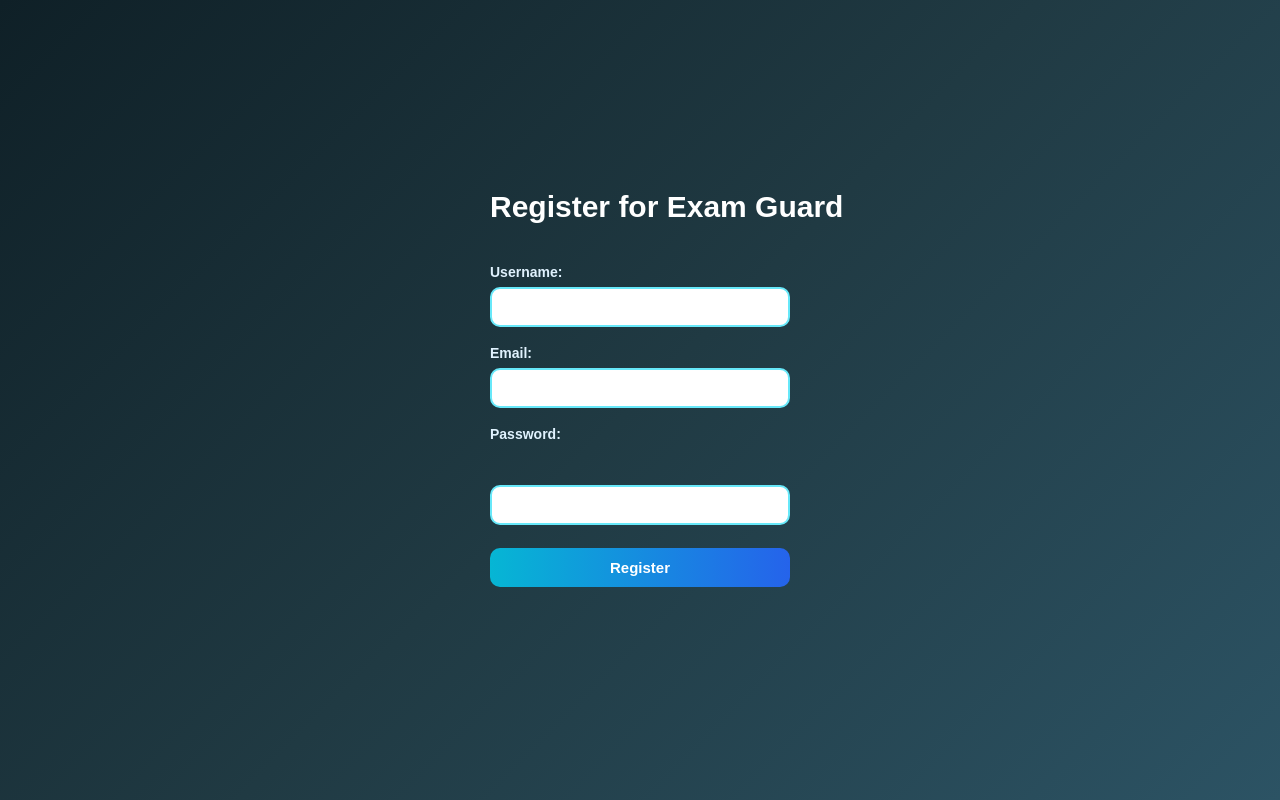
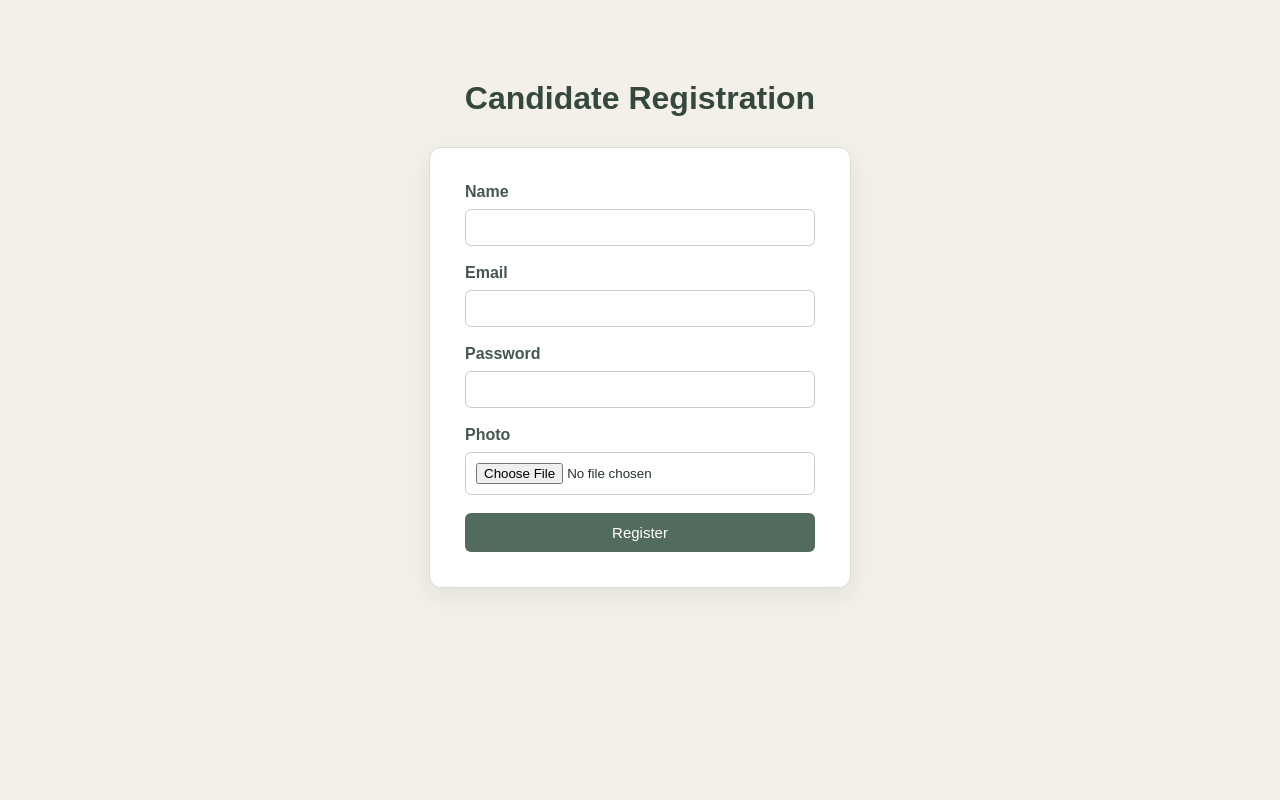
Before and after one commit to spurthisri-s/ExamGuard, a Flask app: page /register in a window 1280 px wide. Run offline with Flask 3, Linux system fonts and the light colour scheme.

Commit message:
photoupload success

```diff
--- a/app.py
+++ b/app.py
@@ -1,7 +1,16 @@
-from flask import Flask, request, render_template
+from flask import Flask, redirect, request, render_template, session, redirect
 from database import init_db, get_db
+from werkzeug.security import check_password_hash, generate_password_hash,check_password_hash
+from werkzeug.utils import secure_filename
+import os
 
 app = Flask(__name__)
+app.secret_key = "examguard_secret_key"
+upload_folder = "static/uploads"
+
+print(app.url_map)
+
+init_db()
 
 
 @app.route("/")
@@ -9,44 +18,42 @@ def home():
     return "Welcome to Exam Guard"
 
 
-#@app.route("/register", methods=["GET", "POST"])
-# def register():
-
-#     if request.method == "POST":
-#         name = request.form["name"]
-#         email = request.form["email"]
-#         password = request.form["password"]
-
-#         print("name:", name)
-#         print("email:", email)
-#         print("password:", password)
-
-#     return render_template("register.html")
-
-
 @app.route("/register", methods=["GET", "POST"])
 def register():
 
     if request.method == "POST":
+
         name = request.form["name"]
         email = request.form["email"]
         password = request.form["password"]
+        hashed_password = generate_password_hash(password)
+        print(f"Name: {name}, Email: {email}, Password: {hashed_password}")
+        photo= request.files.get("photo")
+
+        if not photo or photo.filename == "":
+            return "please select a photo"
+
+        os.makedirs(upload_folder, exist_ok=True)
+        filename=secure_filename(photo.filename)
+        photo_path=os.path.join(upload_folder, filename)
+        photo.save(photo_path)
 
         connection = get_db()
 
         connection.execute(
             """
             INSERT INTO candidates
-            (name, email, password)
-            VALUES (?, ?, ?)
+            (name, email, password, photo)
+            VALUES (?, ?, ?, ?)
             """,
-            (name, email, password)
+            (name, email, hashed_password, photo_path)
         )
 
         connection.commit()
         connection.close()
 
-        return "Registration successful"
+       # return "Registration successful"
+        return redirect("/login")
 
     return render_template("register.html")
 
@@ -65,21 +72,40 @@ def login():
             """
             SELECT *
             FROM candidates
-            WHERE email = ? AND password = ?
+            WHERE email = ?
             """,
-            (email, password)
+            (email,)
         ).fetchone()
 
         connection.close()
 
-        if candidate:
-            return "Login successful!"
+        if candidate and check_password_hash(candidate["password"], password):
+            session["candidate_id"] = candidate["id"]
+            return redirect("/dashboard")
 
         return "Invalid email or password"
 
     return render_template("login.html")
 
 
+@app.route("/dashboard")
+def dashboard():
+
+    if "candidate_id" not in session:
+        return "Please login first"
+
+    return render_template("dashboard.html")
+
+
+@app.route("/logout")
+def logout():
+
+    session.clear()
+    return redirect("/login")
+
+
+
+
 if __name__ == "__main__":
-    init_db()
+    print(app.url_map)
     app.run(debug=True)
--- a/database.py
+++ b/database.py
@@ -1,10 +1,11 @@
 #in database.py we write the code related to python and sqlite connection
 import sqlite3
 
-DB="database/examguard.db"
+DB = "database/examguard.db"
 
 def get_db():
     connection = sqlite3.connect(DB)
+    connection.row_factory = sqlite3.Row
     return connection
 
 
@@ -13,17 +14,11 @@ def init_db():
 
 
 
-    connection.execute( """
+    # connection.execute("""
+    #     ALTER TABLE candidates
+    #     ADD COLUMN photo TEXT
+    #     """)
 
-        create table if not exists candidates(
-            id integer  primary key AUTOINCREMENT,
-            name text not null,
-            email text unique not null,
-            password text not null
-        )
 
-    """
-
-    )
     connection.commit()
     connection.close()
--- a/static/style.css
+++ /dev/null
@@ -1,181 +0,0 @@
-/* Reset default styles */
-* {
-    margin: 0;
-    padding: 0;
-    box-sizing: border-box;
-    font-family: Arial, sans-serif;
-}
-
-
-/* Full page */
-body {
-    min-height: 100vh;
-
-    display: flex;
-    flex-direction: column;
-    align-items: center;
-
-    padding-top: 80px;
-
-    /* Changed color */
-    background: linear-gradient(135deg, #0f2027, #203a43, #2c5364);
-}
-
-
-/* Registration container */
-.register-container {
-    width: 360px;
-    max-width: 90%;
-
-    margin-top: 80px;
-
-    padding: 30px;
-
-    background: transparent;
-}
-
-
-/* Heading */
-.register-container h1 {
-    text-align: center;
-
-    /* Changed color */
-    color: #ffffff;
-
-    font-size: 30px;
-    font-weight: bold;
-
-    margin-bottom: 40px;
-
-    white-space: nowrap;
-}
-
-
-/* Form group */
-.form-group {
-    margin-bottom: 18px;
-}
-
-
-/* Username, Email and Password labels */
-label {
-    display: block;
-
-    margin-bottom: 7px;
-
-    font-size: 14px;
-    font-weight: bold;
-
-    /* Changed color */
-    color: #e0f2fe;
-}
-
-
-/* Input fields */
-input {
-    width: 100%;
-
-    padding: 10px 12px;
-
-    /* Changed border color */
-    border: 2px solid #67e8f9;
-
-    border-radius: 10px;
-
-    font-size: 14px;
-
-    background-color: #ffffff;
-
-    color: #1e293b;
-
-    transition: all 0.3s ease;
-}
-
-
-/* Placeholder color */
-input::placeholder {
-    color: #94a3b8;
-}
-
-
-/* Input hover */
-input:hover {
-    /* Changed color */
-    border-color: #22d3ee;
-}
-
-
-/* Input focus */
-input:focus {
-    outline: none;
-
-    /* Changed color */
-    border-color: #06b6d4;
-
-    box-shadow: 0 0 12px rgba(6, 182, 212, 0.35);
-
-    transform: scale(1.02);
-}
-
-
-/* Register button */
-.register-btn {
-    width: 100%;
-
-    padding: 11px;
-
-    margin-top: 5px;
-
-    border: none;
-    border-radius: 10px;
-
-    /* Changed button color */
-    background: linear-gradient(90deg, #06b6d4, #2563eb);
-
-    color: white;
-
-    font-size: 15px;
-    font-weight: bold;
-
-    cursor: pointer;
-
-    transition: all 0.3s ease;
-}
-
-
-/* Register button hover */
-.register-btn:hover {
-    transform: translateY(-3px);
-
-    /* Changed hover color */
-    background: linear-gradient(90deg, #2563eb, #06b6d4);
-
-    box-shadow: 0 8px 20px rgba(6, 182, 212, 0.4);
-}
-
-
-/* Register button click */
-.register-btn:active {
-    transform: scale(0.98);
-}
-
-
-/* Mobile responsive */
-@media (max-width: 500px) {
-
-    body {
-        padding-top: 40px;
-    }
-
-    .register-container {
-        width: 90%;
-        margin-top: 40px;
-        padding: 25px;
-    }
-
-    .register-container h1 {
-        font-size: 24px;
-        margin-bottom: 30px;
-        white-space: normal;
-    }
-}
--- a/templates/register.html
+++ b/templates/register.html
@@ -1,31 +1,117 @@
 <!DOCTYPE html>
-<html lang="en">
+<html>
+
 <head>
-    <meta charset="UTF-8">
-    <meta name="viewport" content="width=device-width, initial-scale=1.0">
-    <title>Exam Guard Registration</title>
+    <title>ExamGuard Registration</title>
 
-    <link rel="stylesheet"
-          href="{{ url_for('static', filename='style.css') }}">
+    <style>
+        body {
+            margin: 0;
+            font-family: Arial, sans-serif;
+            background: #f2f0e8;
+            color: #26332d;
+            text-align: center;
+        }
+
+        h1 {
+            margin-top: 80px;
+            color: #34483d;
+        }
+
+        form {
+            width: 350px;
+            margin: 30px auto;
+            padding: 35px;
+            background: #ffffff;
+            border: 1px solid #d9ddd5;
+            border-radius: 12px;
+            box-shadow: 0 8px 25px rgba(38, 51, 45, 0.08);
+            text-align: left;
+        }
+
+        label {
+            color: #46574d;
+            font-weight: bold;
+        }
+
+        input {
+            width: 100%;
+            padding: 10px;
+            margin-top: 8px;
+            border: 1px solid #c7cec8;
+            border-radius: 6px;
+            box-sizing: border-box;
+            outline: none;
+        }
+
+        input:focus {
+            border-color: #7d9184;
+        }
+
+        button {
+            width: 100%;
+            padding: 11px;
+            border: none;
+            border-radius: 6px;
+            background: #536b5d;
+            color: white;
+            font-size: 15px;
+            cursor: pointer;
+        }
+
+        button:hover {
+            background: #3f5548;
+        }
+    </style>
+
 </head>
 
 <body>
 
-    <div class="register-container">
+    <h1>Candidate Registration</h1>
 
-        <h1>Register for Exam Guard</h1>
+    <form method="POST" enctype="multipart/form-data">
 
-        <form action="/register" method="post">
-            <label for="name">Username:</label>
-            <input type="text" id="name" name="name" required><br><br>
-            <label for="email">Email:</label>
-            <input type="email" id="email" name="email" required><br><br>
-            <label for="password">Password:</label><br><br>
+        <label>Name</label>
+
+        <input
+            type="text"
+            name="name"
+        >
+
+        <br><br>
+
+        <label>Email</label>
+
+        <input
+            type="email"
+            name="email"
+        >
+
+        <br><br>
+
+        <label>Password</label>
 
 
-            <input type="password" id="password" name="password" required><br><br>
-            <input type="submit" value="Register" class="register-btn">
-        </form>
-    </div>
+        <input
+            type="password"
+            name="password"
+        >
+
+        <br><br>
+        <label>Photo</label>
+
+        <input type="file" name="photo" accept="image/*" required>
+        <br><br>
+
+
+
+        <button type="submit">
+            Register
+        </button>
+
+    </form>
+
 </body>
+
 </html>
```
Also changed, not shown: templates/dashboard.html (added, +67 -0 lines), database/examguard.db, static/uploads/ef5dc54ca08475e7b9bc8926559a0e56.jpg (added).
